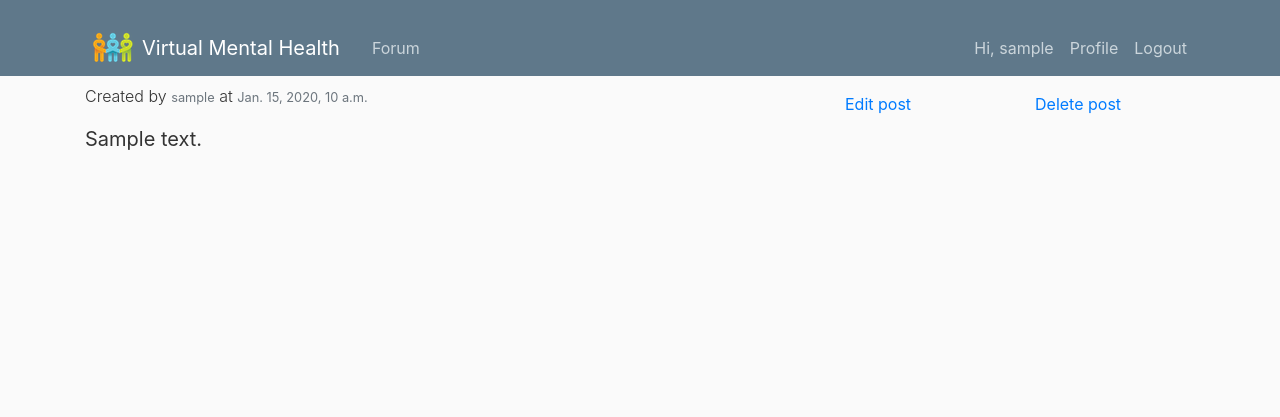
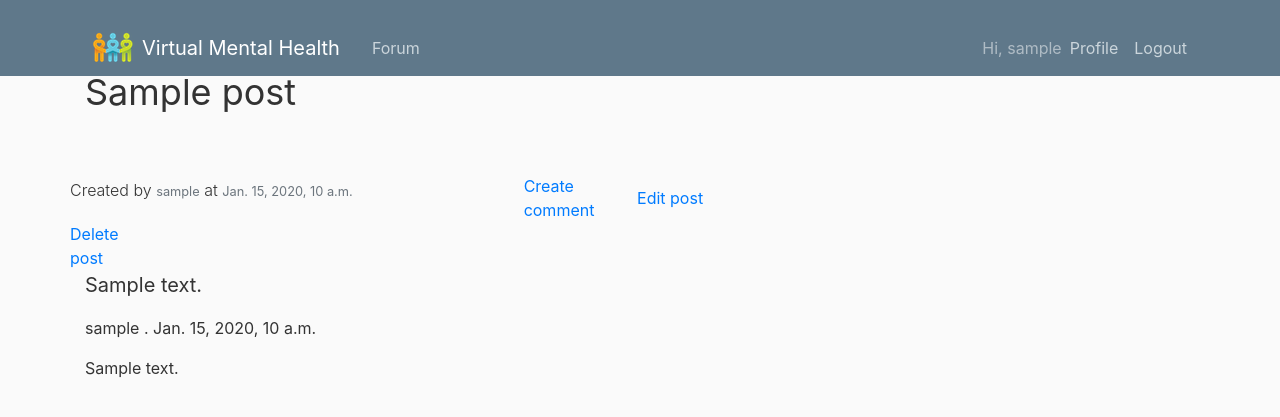
Before and after one commit to gcivil-nyu-org/Team_Team1_CS-GY-6063-Fall2021, a Django app: page /forum/1 in a window 1280 px wide. Shown: the top 417 px of the page. Run offline with Django 3.2, Linux system fonts and the light colour scheme; a user stored in the database is signed in; tables that the repository leaves empty hold one stand-in row (values such as "Sample post"); some libraries are stand-ins or nearby versions.

Commit message:
added comments functionality

```diff
--- a/VMentalHealth/settings.py
+++ b/VMentalHealth/settings.py
@@ -147,4 +147,4 @@ EMAIL_FILE_PATH = str(BASE_DIR.joinpath("sent_emails"))
 
 
 # must place in the last line
-django_heroku.settings(locals(), test_runner=False)
+# django_heroku.settings(locals(), test_runner=False)
--- a/forum/urls.py
+++ b/forum/urls.py
@@ -6,6 +6,7 @@ from forum.views import (
     PostDetailView,
     PostListView,
     PostUpdateView,
+    CommentCreateView,
 )
 
 urlpatterns = [
@@ -14,4 +15,5 @@ urlpatterns = [
     path("update/<int:pk>", PostUpdateView.as_view(), name="post_update"),
     path("delete/<int:pk>", PostDeleteView.as_view(), name="post_delete"),
     path("new/", PostCreateView.as_view(), name="post_create"),
+    path("comment/", CommentCreateView.as_view(), name="comment_create"),
 ]
--- a/forum/views.py
+++ b/forum/views.py
@@ -1,8 +1,11 @@
 from django.views.generic import ListView, DetailView, UpdateView
 from django.contrib.auth.mixins import LoginRequiredMixin
-from django.views.generic.edit import CreateView, DeleteView
+from django.views.generic.edit import CreateView, DeleteView, FormView
 from django.urls import reverse_lazy
-from forum.models import Post, Comment
+from django.http import JsonResponse
+from django.core import serializers
+from forum.models import Comment, Post
+from forum.forms import CommentForm
 
 
 class PostListView(LoginRequiredMixin, ListView):
@@ -47,3 +50,25 @@ class PostCreateView(LoginRequiredMixin, CreateView):
         author = self.request.user
         form.instance.author = author
         return super(PostCreateView, self).form_valid(form)
+
+
+class CommentCreateView(LoginRequiredMixin, CreateView):
+    model = Comment
+    fields = ["content"]
+    login_url = "login"
+    success_url = reverse_lazy("post_list")
+
+    def get_success_url(self):
+        return reverse_lazy(
+            "post_detail",
+            kwargs={
+                "pk": self.request.GET.get('post_id'),
+            },
+        )
+
+    def form_valid(self, form):
+        post = Post.objects.get(id=self.request.GET.get('post_id'))
+        author = self.request.user
+        form.instance.author = author
+        form.instance.post = post
+        return super(CommentCreateView, self).form_valid(form)
--- a/templates/base.html
+++ b/templates/base.html
@@ -28,13 +28,13 @@
               </button>
               <div class="collapse navbar-collapse" id="navbarToggle">
                   <div class="navbar-nav mr-auto">
-                    <a class="nav-item nav-link" href="{% url 'index' %}">Forum</a>
+                    <a class="nav-item nav-link" href="{% url 'post_list' %}">Forum</a>
                   </div>
                   <!-- Navbar Right Side -->
                   {% if request.user.is_authenticated %}
                   <div class="navbar-nav">
-                    <div class="nav-item nav-link">Hi, {{request.user.username}}</div>
-                    <a class="nav-item nav-link" href="{% url 'index' %}">Profile</a>
+                    <div class="nav-item navbar-text" href="{% url 'profile' %}">Hi, {{request.user.username}}</div>
+                    <a class="nav-item nav-link" href="{% url 'profile' %}">Profile</a>
                     <a class="nav-item nav-link" href="{% url 'logout' %}">Logout</a>
                   </div>
                   {% else %}
--- a/templates/forum/post_detail.html
+++ b/templates/forum/post_detail.html
@@ -4,24 +4,45 @@
 
 <div class="container ">
   <div class="row align-items-center">
+    <br>
+    <br>
+    <br>
+    <br>
+    <br>
+    <br>
     <div class = "col-9 post_detail_title">
         {{ post.title }}
     </div>
-    <div class="col-3 ">
-      <a href="{% url 'post_list' %}">Back to forum</a>
-    </div>
-  </div>
   <div class="row align-items-center">
     <p class="col-8 lead">
       Created by <small class="text-muted">{{ post.author }}</small> at <small class="text-muted">{{ post.created_at }}</small>
     </p>
-    {% if request.user.is_authenticated %}
+      <a class = "col-2"href="{% url 'comment_create' %}?post_id={{ post.id }}">Create comment</a>
+      {% if request.user.is_authenticated and request.user.id == post.author.id %}
       <a class = "col-2"href="{% url 'post_update' post.id %}">Edit post</a>
       <a class = "col-2"href="{% url 'post_delete' post.id %}">Delete post</a>
     {% endif %}
+    </div>
   </div>
+
   <p class="post_content">
       {{ post.content }}
   </p>
+
+  <div class="comments-list">
+    {% for comment in object.comments.all %}
+        <div class="comment">
+            <div class="info">
+                <p>{{ comment.author }}<span> . {{ comment.created_at }}</span></p>
+                <p>{{ comment.content }}</p>
+            </div>
+        </div>
+    {% empty %}
+        <div class="no-comment">
+            <h5>There are no comments yet.</h5>
+        </div>
+    {% endfor %}
+
+  </div>
 </div>
 {% endblock content %}
--- a/templates/forum/post_list.html
+++ b/templates/forum/post_list.html
@@ -27,7 +27,7 @@
       <div class="col-4">
         {{ post.created_at}}
       </div>
-      {% endfor %}
+    {% endfor %}
   </div>
 </div>
 
```
Also changed, not shown: forum/forms.py (added, +10 -0 lines), templates/forum/comment_form.html (added, +16 -0 lines), forum/migrations/0003_auto_20211027_0510.py (added), vmental/migrations/0008_alter_customizeduser_gender.py (added).
